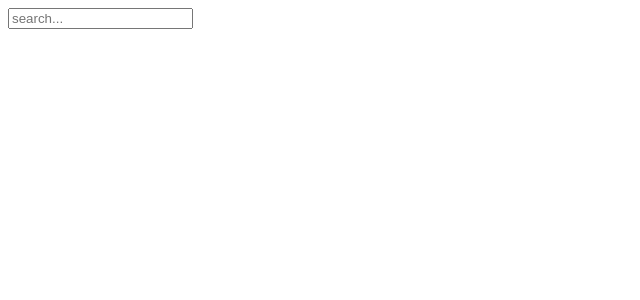
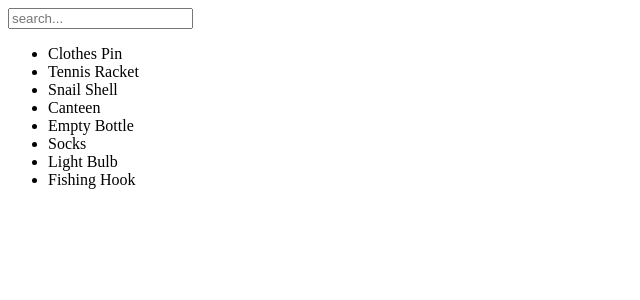
Before and after one commit to thejos/react-search-bar, a React (Create React App) app: page / in a window 1280 px wide. Shown: the top 300 px of the page, without its empty margins (0-640 px from the left). Built offline with nearby package versions, Linux system fonts and the light colour scheme.

Commit message:
Add: button react component, clear input field logic, collection of random items, item filtering over user input, show item list

```diff
--- /dev/null
+++ b/src/components/ClearButton.js
@@ -0,0 +1,6 @@
+//React Component
+function ClearButton(props) {
+  return <button onClick={props.clearInput}>Clear</button>;
+}
+
+export default ClearButton;
--- a/src/components/SearchBar.js
+++ b/src/components/SearchBar.js
@@ -1,14 +1,38 @@
 import { useState } from "react";
+import ClearButton from "./ClearButton";
+//Imports END
 
+//String array - collection of random items
+const items = [
+  "Clothes Pin",
+  "Tennis Racket",
+  "Snail Shell",
+  "Canteen",
+  "Empty Bottle",
+  "Socks",
+  "Light Bulb",
+  "Fishing Hook",
+];
+
+//React Component
 function SearchBar() {
-  //State
+  //useState React hook
   const [searchValue, setSearchValue] = useState("");
 
-  //Input Change
+  //Get input value and assign it to searchValue variable
   function handleInputChange(event) {
-    // alert(`input changed - [${event.target.value}]`);
     setSearchValue(event.target.value);
   }
+
+  //Clear input via button
+  function clearInput() {
+    setSearchValue("");
+  }
+
+  //Filter items based on user input and store them to filteredItems array
+  const filteredItems = items.filter((item) => {
+    return item.toLowerCase().includes(searchValue.toLowerCase());
+  });
 
   return (
     <div>
@@ -18,9 +42,18 @@ function SearchBar() {
         placeholder="search..."
         onChange={handleInputChange}
       />
+      {/*Conditional rendering (short-circuit conditional)*/}
+      {searchValue.length > 0 && <ClearButton clearInput={clearInput} />}
+      {/* Render input value  */}
       <div>{searchValue}</div>
+      {/* Show (map) every item from filteredItems array */}
+      <ul>
+        {filteredItems.map((item) => {
+          return <li key={item}>{item}</li>;
+        })}
+      </ul>
     </div>
   );
-}
+} //Component SearchBar END
 
 export default SearchBar;
```
